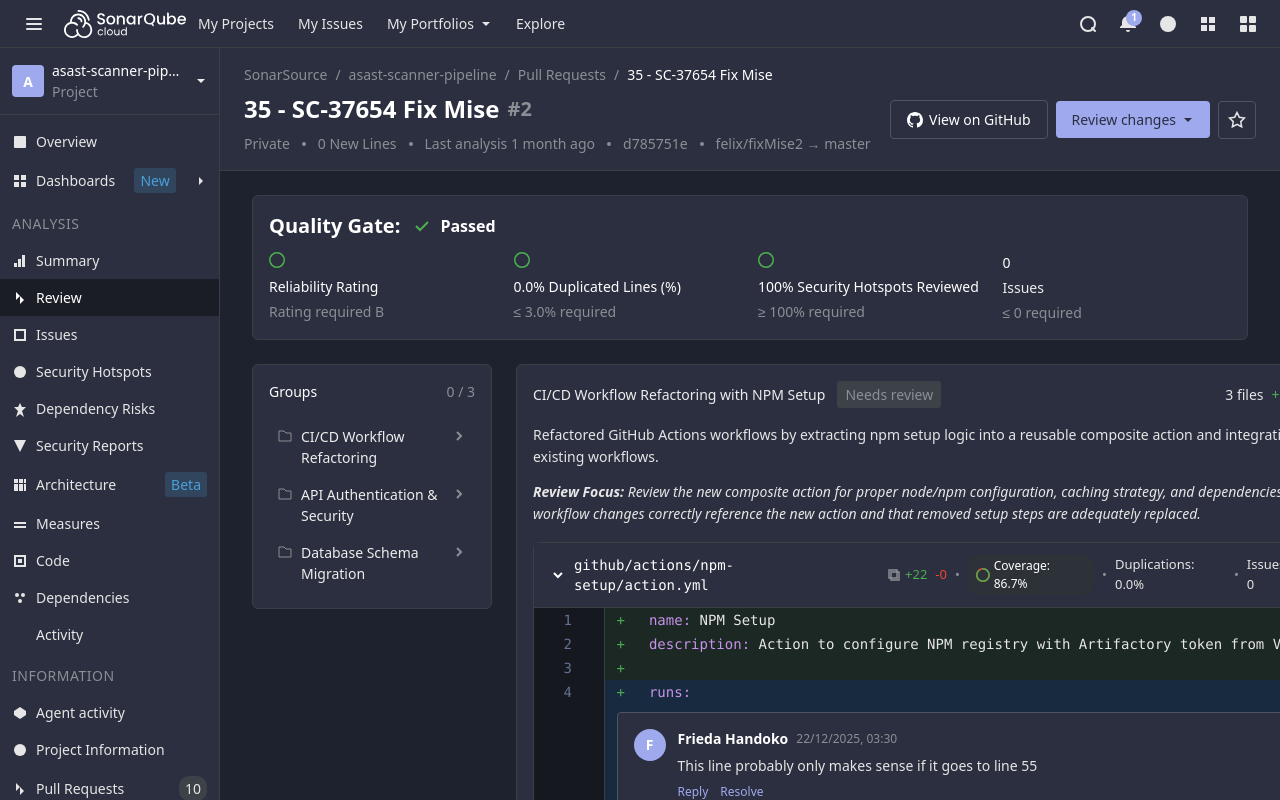
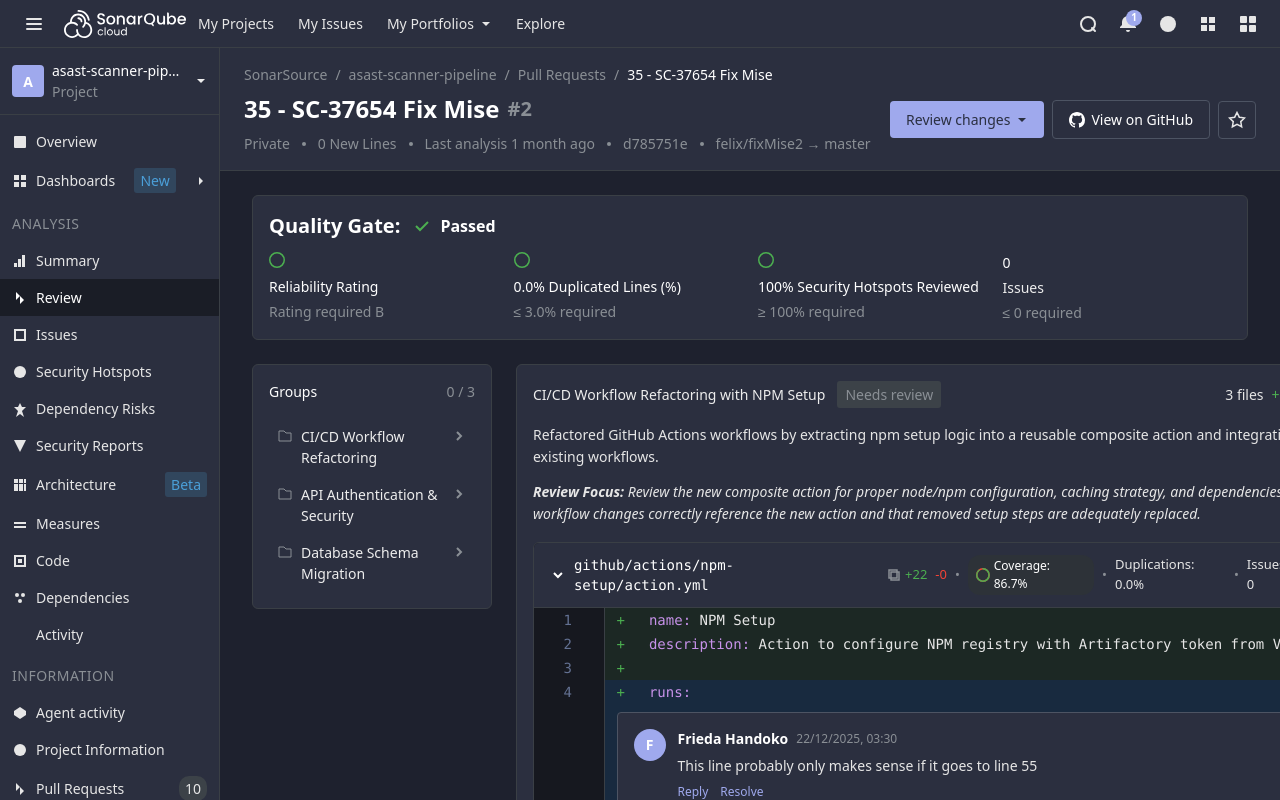
Before and after one commit to frieda-sonar-org/laughing-guacamole, a Next.js app: page /pr/1 in a window 1280 px wide. Built offline with nearby package versions, Linux system fonts and the light colour scheme.

Commit message:
sticky header and groups

```diff
--- a/app/pr/[id]/PRDetailClient.tsx
+++ b/app/pr/[id]/PRDetailClient.tsx
@@ -395,6 +395,14 @@
                 </div>
               </div>
               <div style={{ display: 'flex', gap: '8px', alignItems: 'center', position: 'relative' }}>
+                {/* Review changes Button */}
+                <button className="btn-review-changes" onClick={() => setShowReviewModal(!showReviewModal)}>
+                  Review changes
+                  <svg width="12" height="12" viewBox="0 0 12 12" fill="currentColor" style={{ marginLeft: '6px' }}>
+                    <path d="M6 8L2 4h8L6 8z"/>
+                  </svg>
+                </button>
+
                 {/* View on GitHub Button */}
                 <button
                   className="btn-view-github"
@@ -405,14 +413,6 @@
                     <path fillRule="evenodd" d="M8 0C3.58 0 0 3.58 0 8c0 3.54 2.29 6.53 5.47 7.59.4.07.55-.17.55-.38 0-.19-.01-.82-.01-1.49-2.01.37-2.53-.49-2.69-.94-.09-.23-.48-.94-.82-1.13-.28-.15-.68-.52-.01-.53.63-.01 1.08.58 1.23.82.72 1.21 1.87.87 2.33.66.07-.52.28-.87.51-1.07-1.78-.2-3.64-.89-3.64-3.95 0-.87.31-1.59.82-2.15-.08-.2-.36-1.02.08-2.12 0 0 .67-.21 2.2.82.64-.18 1.32-.27 2-.27.68 0 1.36.09 2 .27 1.53-1.04 2.2-.82 2.2-.82.44 1.1.16 1.92.08 2.12.51.56.82 1.27.82 2.15 0 3.07-1.87 3.75-3.65 3.95.29.25.54.73.54 1.48 0 1.07-.01 1.93-.01 2.2 0 .21.15.46.55.38A8.013 8.013 0 0016 8c0-4.42-3.58-8-8-8z"/>
                   </svg>
                   View on GitHub
-                </button>
-
-                {/* Review changes Button */}
-                <button className="btn-review-changes" onClick={() => setShowReviewModal(!showReviewModal)}>
-                  Review changes
-                  <svg width="12" height="12" viewBox="0 0 12 12" fill="currentColor" style={{ marginLeft: '6px' }}>
-                    <path d="M6 8L2 4h8L6 8z"/>
-                  </svg>
                 </button>
 
                 {/* Star Button */}
--- a/app/styles.css
+++ b/app/styles.css
@@ -294,16 +294,24 @@
     position: relative;
 }
 
+/* Remove top padding when page-header is present (for sticky header pages) */
+.main-content:has(.page-header) {
+    padding-top: 0;
+}
+
 /* Page Header - Unified breadcrumb and title section */
 .page-header {
     background-color: var(--color-sidebar-bg);
     padding: 16px 24px;
-    margin: -24px -32px 24px -32px;
+    margin: 0 -32px 24px -32px;
     display: flex;
     flex-direction: column;
     gap: 0;
     border-bottom: 1px solid var(--color-border-secondary);
     min-height: 120px;
+    position: sticky;
+    top: 0; /* Sticks at the top of main-content scroll container */
+    z-index: 100;
 }
 
 .breadcrumb {
@@ -605,8 +613,8 @@
 }
 
 .btn-review-changes {
-    background-color: #9FA9ED;
-    color: #2A2F40;
+    background-color: var(--color-btn-primary-bg);
+    color: var(--color-btn-primary-text);
     border: none;
     padding: 8px 16px;
     border-radius: 4px;
@@ -619,7 +627,7 @@
 }
 
 .btn-review-changes:hover {
-    background-color: #BDC6FF;
+    background-color: var(--color-btn-primary-hover);
 }
 
 /* View on GitHub Button */
@@ -997,6 +1005,11 @@
     border-radius: 6px;
     padding: 16px;
     height: fit-content;
+    position: sticky;
+    top: 152px; /* page-header height (min-height 120px + padding 32px) */
+    align-self: flex-start;
+    max-height: calc(100vh - 224px); /* viewport - (top-nav 48px + sticky top 152px + margin 24px) */
+    overflow-y: auto;
 }
 
 .files-groups-header {
@@ -1307,8 +1320,8 @@
 }
 
 .mark-reviewed-button {
-    background-color: #9FA9ED;
-    color: #2A2F40;
+    background-color: var(--color-btn-primary-bg);
+    color: var(--color-btn-primary-text);
     border: none;
     padding: 8px 16px;
     border-radius: 4px;
@@ -1321,7 +1334,7 @@
 }
 
 .mark-reviewed-button:hover {
-    background-color: #BDC6FF;
+    background-color: var(--color-btn-primary-hover);
 }
 
 .mark-needs-review-button {
@@ -1796,8 +1809,8 @@
 }
 
 .review-option-radio.selected {
-    border-color: #4a90e2;
-    background-color: #4a90e2;
+    border-color: var(--color-btn-primary-bg);
+    background-color: var(--color-btn-primary-bg);
 }
 
 .review-option-radio.selected::after {
@@ -1805,7 +1818,7 @@
     width: 8px;
     height: 8px;
     border-radius: 50%;
-    background-color: white;
+    background-color: var(--color-btn-primary-text);
 }
 
 .review-option-content {
@@ -1850,9 +1863,9 @@
 }
 
 .btn-review-submit {
-    background-color: var(--color-accent-primary);
+    background-color: var(--color-btn-primary-bg);
     border: none;
-    color: var(--color-text-primary);
+    color: var(--color-btn-primary-text);
     padding: 8px 16px;
     border-radius: 6px;
     cursor: pointer;
@@ -1864,7 +1877,7 @@
 }
 
 .btn-review-submit:hover {
-    background-color: var(--color-accent-primary-hover);
+    background-color: var(--color-btn-primary-hover);
 }
 
 /* Responsive */
```
